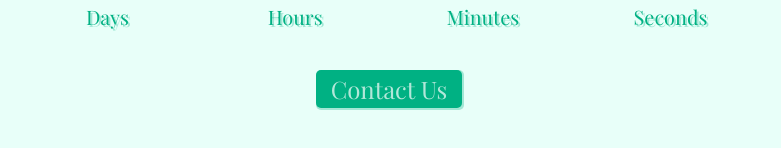
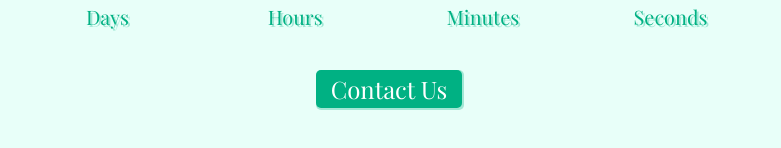
Before and after one commit to staynomad/splash-page, a React (Create React App) app: page / in a window 1280 px wide. Shown: the part 498-646 px from the top of the page, without its empty margins (251-1032 px from the left). Built offline with nearby package versions, Linux system fonts and the light colour scheme.

Commit message:
fix mailto button styling and functionality

```diff
--- a/src/App.js
+++ b/src/App.js
@@ -2,6 +2,10 @@ import React from "react";
 import "./app.css";
 
 const App = () => {
+  const handleMailTo = () => {
+    window.location.href = "mailto:contact@visitnomad.com";
+  };
+
   return (
     <div className="screen">
       <div className="content">
@@ -38,7 +42,7 @@ const App = () => {
             </div>
           </div>
         </div>
-        <div className="contact-btn">
+        <div onClick={handleMailTo} className="contact-btn">
           <div className="contact-btn-shadow"></div>
           <h6>Contact Us</h6>
         </div>
--- a/src/app.css
+++ b/src/app.css
@@ -66,7 +66,11 @@
   display: flex;
   justify-content: center;
   align-items: center;
-  z-index: 3;
+  z-index: 0;
+}
+
+.contact-btn:hover {
+  opacity: 0.8;
 }
 
 .contact-btn h6 {
@@ -83,4 +87,5 @@
   right: -2px;
   background: rgba(0, 177, 131, 0.3);
   border-radius: 5px;
+  z-index: -1;
 }
```
Also changed, not shown: 1 other file (tests, documents, lock files or other folders).
